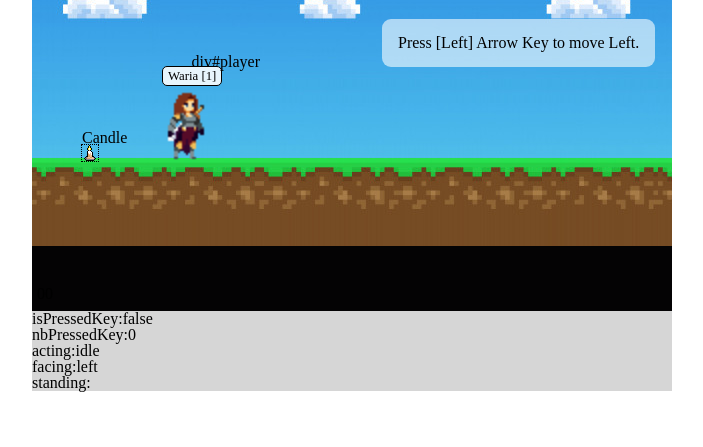
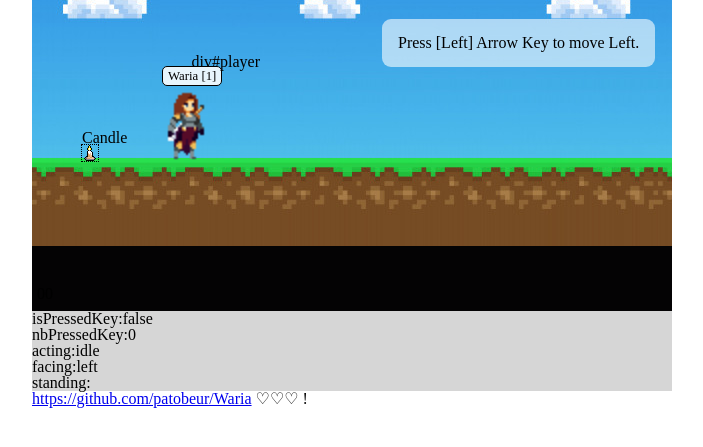
Before and after one commit to patobeur/Waria, a plain HTML site: page public/index.html in a window 1280 px wide. Shown: the part 329-776 px from the top of the page, without its empty margins (288-991 px from the left). Drawn offline with Linux system fonts and the light colour scheme.

Commit message:
git link added

```diff
--- a/public/index.html
+++ b/public/index.html
@@ -62,7 +62,10 @@
 				<div id="acting"></div>
 				<div id="facing"></div>
 				<div id="standing"></div>
+
 			</div>
+			<div id="standing"><a href="https://github.com/patobeur/Waria"
+					target="_blank">https://github.com/patobeur/Waria</a> ♡♡♡ !</div>
 		</section>
 		<!-- <script id="js-tools" src="tools.js"></script> -->
 		<script id="js-gameRules" src="gameRules.js"></script>
```
